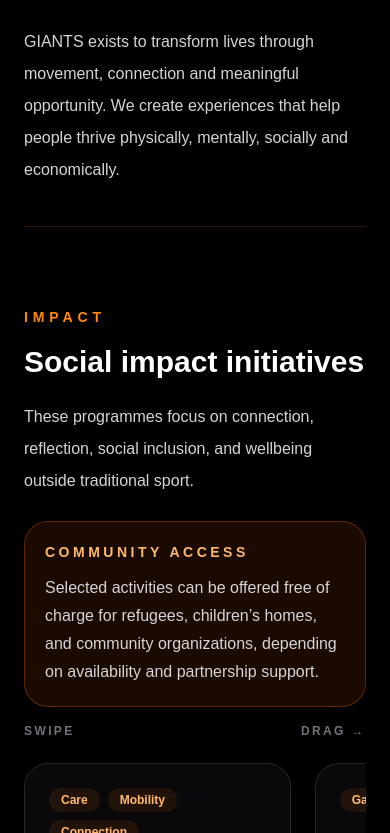
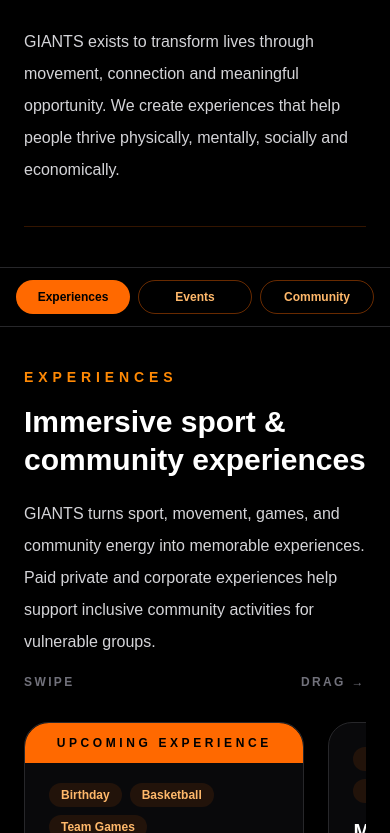
Before and after one commit to BarbFlegel/giants-website, a Next.js app: page /en in a window 390 px wide. Shown: the part 1167-2000 px from the top of the page. Built offline with nearby package versions, Linux system fonts and the light colour scheme.

Commit message:
Update HomeClient.tsx

```diff
--- a/app/[locale]/HomeClient.tsx
+++ b/app/[locale]/HomeClient.tsx
@@ -10,6 +10,7 @@ import GallerySection from "./components/GallerySection";
 import Header from "./components/Header";
 import Hero from "./components/Hero";
 import JoinSection from "./components/JoinSection";
+import MobileExperienceTabs from "./components/MobileExperienceTabs";
 import UpcomingRibbon from "./components/UpcomingRibbon";
 import VisionSection from "./components/VisionSection";
 
@@ -23,12 +24,25 @@ export default function HomeClient({ locale }: { locale: Locale }) {
       <UpcomingRibbon t={t} />
 
       <Hero locale={locale} t={t} />
+
       <VisionSection t={t} />
-      <CommunitySection locale={locale} t={t} />
-      <ExperiencesSection locale={locale} t={t} />
-      <BirthdayEventSection locale={locale} t={t} />
+
+      {/* Desktop */}
+      <div className="hidden md:block">
+        <CommunitySection locale={locale} t={t} />
+        <ExperiencesSection locale={locale} t={t} />
+        <BirthdayEventSection locale={locale} t={t} />
+      </div>
+
+      {/* Mobile */}
+      <div className="md:hidden">
+        <MobileExperienceTabs locale={locale} t={t} />
+      </div>
+
       <GallerySection locale={locale} t={t} />
+
       <JoinSection t={t} />
+
       <Footer t={t} />
 
       <div className="fixed bottom-0 left-0 right-0 z-50 grid grid-cols-2 gap-2 border-t border-zinc-800 bg-black/90 p-2 backdrop-blur-md md:hidden">
```
